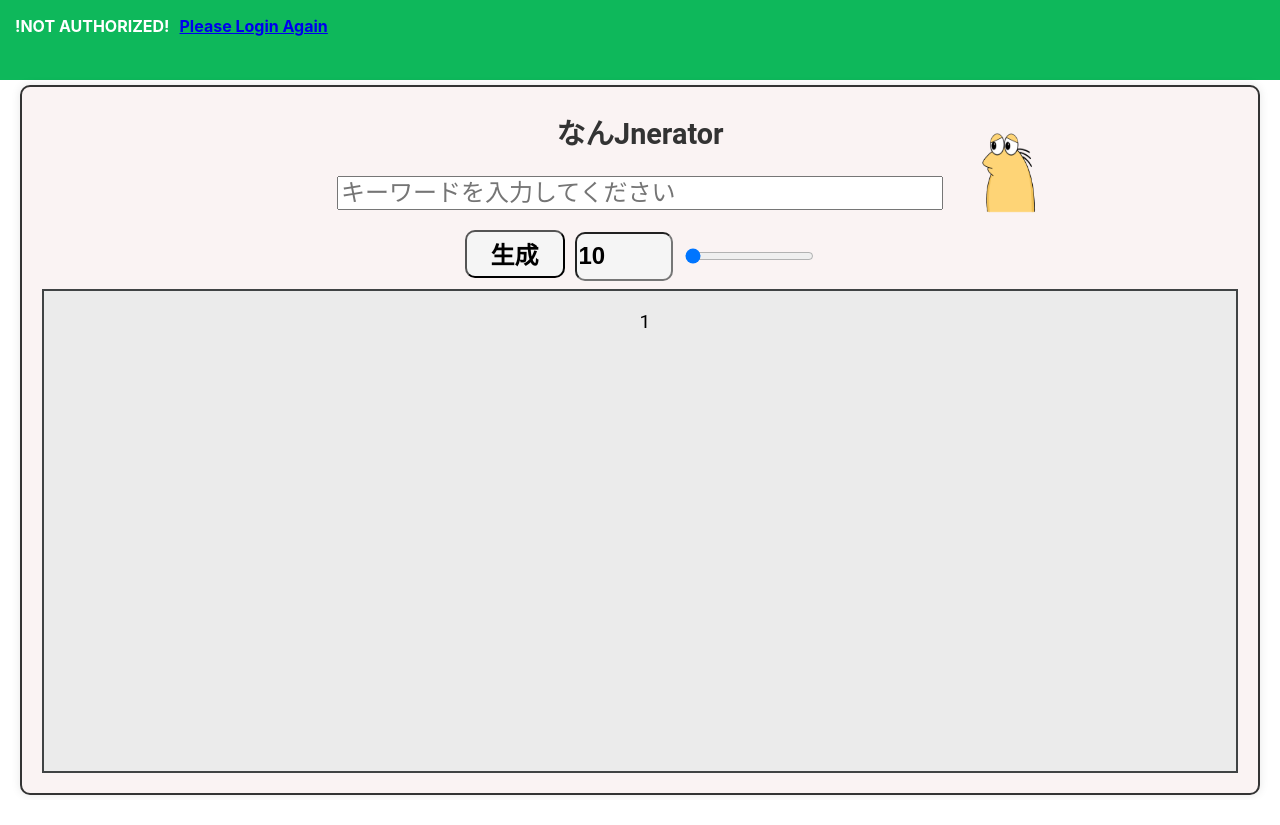
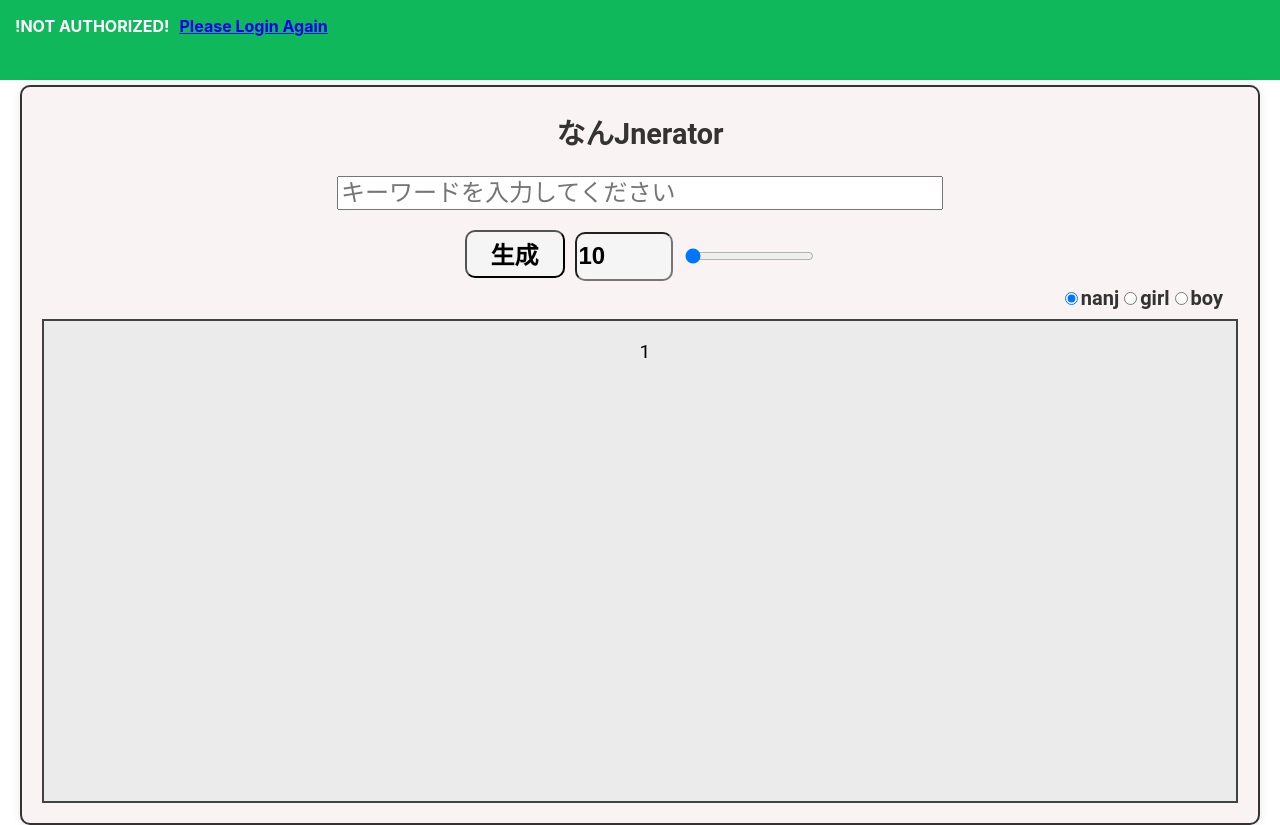
Before and after one commit to kotta-27/202406hackathon_frontend, a React (Create React App) app: page / in a window 1280 px wide. Before the commit the page ends 800 px from the top, so only its background shows below. Built offline with nearby package versions, Linux system fonts and the light colour scheme.

Commit message:
add-radio-button

```diff
--- a/src/components/CallClaudeLambda.jsx
+++ b/src/components/CallClaudeLambda.jsx
@@ -1,5 +1,6 @@
 import React, { useEffect, useState } from "react";
 import "../stylesheet/CallClaude.css";
+import RadioButtonItems from "./RadioButtonItems";
 
 const CallClaudeLambda = ({ myIdToken }) => {
   const [prompt, setPrompt] = useState("");
@@ -11,9 +12,21 @@ const CallClaudeLambda = ({ myIdToken }) => {
   const [crazyLevel, setCrazyLevel] = useState(1);
   const [imageUrl, setImageUrl] = useState("");
 
+  const items = [
+    { id: 1, item: "nanj" },
+    { id: 2, item: "girl" },
+    { id: 3, item: "boy" },
+  ];
+
+  const [checkedValue, setCheckedValue] = useState(items[0].item);
+
+
   const invokeTextLambda = async () => {
     const url =
       "https://k0btfvyqx5.execute-api.us-west-2.amazonaws.com/2024hackathon/claude3/keijiban";
+      // if (checkedValue == "nanj") {
+      //   url += "/keijiban";
+      // }
     const idToken = myIdToken;
 
     setIsLoading(true);
@@ -136,6 +149,11 @@ const CallClaudeLambda = ({ myIdToken }) => {
     setCrazyLevel(e.target.value);
   };
 
+  const handleChange = (e) => {
+    setCheckedValue(e.target.value);
+  };
+
+
   return (
     <div style={{ display: "flex", flexDirection: "column", margin: "20px" }}>
       <input
@@ -168,6 +186,13 @@ const CallClaudeLambda = ({ myIdToken }) => {
           value={crazyLevel}
           onChange={changeCrazyLevel}
         />
+
+        <RadioButtonItems
+          handleChange={handleChange}
+          checkedValue={checkedValue}
+          items={items}
+        />
+
         <div className={isLoading ? "loading" : ""}></div>
       </div>
       <div className="content-container">
--- a/src/components/Claude.jsx
+++ b/src/components/Claude.jsx
@@ -44,7 +44,7 @@ function Claude({ myIdToken }) {
           items={items}
           className="RadioButtonItems"
         /> */}
-        <img className="image" src="sad_002.png" />
+        {/* <img className="image" src="sad_002.png" /> */}
         <h2>なんJnerator</h2>
         <CallClaudeLambda myIdToken={myIdToken} />
       </div>
```
